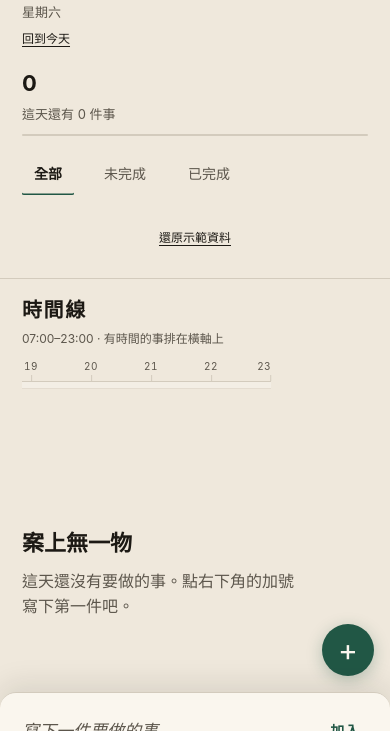
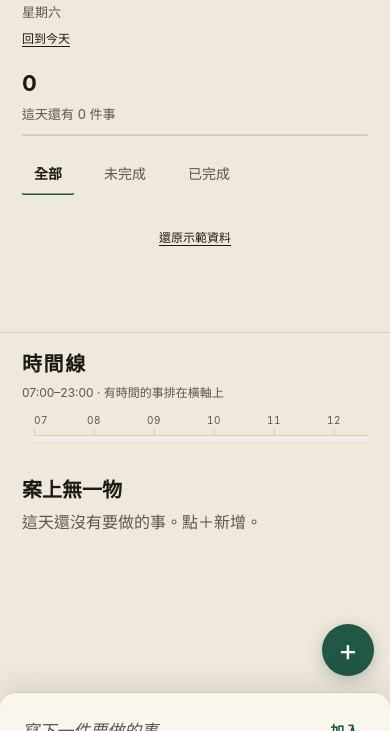
Before and after one commit to mushengyang26-creator/workbuddy-vocab, a plain HTML site: page workbench-v5/index.html in a window 390 px wide. Both pictures are taken after a click on the button "前一日". Shown: the part 152-883 px from the top of the page. After the commit the page ends 844 px from the top, so only its background shows below. Drawn offline with Linux system fonts and the light colour scheme.

Commit message:
Update workbench v5 with a third mobile-only revision. (#4)
Co-authored-by: Cursor Agent <cursoragent@cursor.com>
Co-authored-by: mushengyang26-creator <mushengyang26-creator@users.noreply.github.com>

```diff
--- a/workbench-v5/index.html
+++ b/workbench-v5/index.html
@@ -699,7 +699,35 @@
     .hint{display:none;}
     .actions{opacity:1;}
     .actions button{min-height:44px;min-width:44px;padding:10px 12px;box-sizing:border-box;}
-    .list, .empty{padding-left:22px;padding-right:80px;}
+    .list{padding-left:22px;padding-right:80px;}
+    .empty{padding:8px 80px 16px 22px;}
+    .empty strong{font-size:20px;margin-bottom:4px;}
+    .timeline.is-empty{min-height:0;}
+    .timeline.is-empty .timeline-plot{min-height:0;}
+    .timeline.is-empty .timeline-labels{min-height:0 !important;padding-top:0;}
+    .timeline.is-empty .timeline-empty{display:none;}
+    .item-note-row{align-items:flex-start;}
+    .item-note-row label{
+      display:flex;
+      align-items:flex-start;
+      flex:1;
+      min-width:0;
+      width:100%;
+    }
+    .item-note-row .note-input{
+      display:block;
+      flex:1;
+      width:100%;
+      max-width:100%;
+      min-width:0;
+      min-height:44px;
+      resize:none;
+      overflow:hidden;
+      white-space:pre-wrap;
+      overflow-wrap:anywhere;
+      word-break:break-word;
+      line-height:1.45;
+    }
     .check{
       width:22px;height:22px;
       padding:11px;
@@ -809,7 +837,7 @@
       <ul class="list" id="list"></ul>
       <div class="empty" id="empty" hidden>
         <strong>案上無一物</strong>
-        這天還沒有要做的事。<span class="empty-hint-desktop">從上面那一行寫下第一件吧。</span><span class="empty-hint-mobile">點右下角的加號寫下第一件吧。</span>
+        這天還沒有要做的事。<span class="empty-hint-desktop">從上面那一行寫下第一件吧。</span><span class="empty-hint-mobile">點＋新增。</span>
       </div>
     </main>
     <aside class="aside" aria-label="今日概況" id="aside">
@@ -1252,36 +1280,124 @@
         }else{
           scroller.scrollLeft = 0;
         }
+      }else{
+        scroller.scrollLeft = 0;
       }
     }
+    if(!events.length) root.classList.add("is-empty");
+    else root.classList.remove("is-empty");
     requestAnimationFrame(function(){ ensureLeftmostHourVisible(); });
   }
 
   function leftmostHourClip(){
+    return timelineEdgeClip();
+  }
+  function timelineEdgeClip(){
     var scroller = document.getElementById("timelineScroll");
-    if(!scroller) return {clipped:false};
+    if(!scroller) return {clipped:false, clipPx:0, items:[]};
     var sr = scroller.getBoundingClientRect();
-    var hit = null;
-    Array.prototype.forEach.call(scroller.querySelectorAll(".hour"), function(h){
-      var r = h.getBoundingClientRect();
-      if(r.right <= sr.left + 0.5 || r.left >= sr.right - 0.5) return;
-      if(!hit || r.left < hit.left) hit = {text:(h.textContent||"").trim(), left:r.left, right:r.right};
+    var items = [];
+    function collect(sel, kind){
+      Array.prototype.forEach.call(scroller.querySelectorAll(sel), function(el){
+        if(el.getAttribute && el.getAttribute("data-measure")) return;
+        if(getComputedStyle(el).visibility==="hidden") return;
+        var r = el.getBoundingClientRect();
+        if(r.right <= sr.left + 0.5 || r.left >= sr.right - 0.5) return;
+        var clipLeft = Math.max(0, sr.left - r.left);
+        var clipRight = Math.max(0, r.right - sr.right);
+        items.push({
+          kind: kind,
+          text: (el.textContent||"").replace(/\s+/g," ").trim(),
+          left: r.left, right: r.right,
+          clipLeft: clipLeft, clipRight: clipRight,
+          clipped: clipLeft > 0.5 || clipRight > 0.5
+        });
+      });
+    }
+    collect(".hour", "hour");
+    collect(".t-label", "label");
+    var maxLeft = 0, maxRight = 0;
+    var leftItem = null, rightItem = null;
+    items.forEach(function(x){
+      if(x.clipLeft > maxLeft){ maxLeft = x.clipLeft; leftItem = x; }
+      if(x.clipRight > maxRight){ maxRight = x.clipRight; rightItem = x; }
     });
-    if(!hit) return {clipped:false, scrollerLeft:sr.left};
-    var clipPx = Math.max(0, sr.left - hit.left);
-    return {clipped: clipPx > 0.5, clipPx:clipPx, text:hit.text, hourLeft:hit.left, scrollerLeft:sr.left};
+    return {
+      clipped: maxLeft > 0.5,
+      clipPx: maxLeft,
+      clipLeft: maxLeft,
+      clipRight: maxRight,
+      text: leftItem ? leftItem.text : (items[0] && items[0].text),
+      hourLeft: leftItem ? leftItem.left : undefined,
+      scrollerLeft: sr.left,
+      scrollerRight: sr.right,
+      items: items
+    };
   }
   function ensureLeftmostHourVisible(){
     var scroller = document.getElementById("timelineScroll");
     if(!scroller) return;
-    var info = leftmostHourClip();
-    if(info.clipped){
-      scroller.scrollLeft = Math.max(0, scroller.scrollLeft - Math.ceil(info.clipPx + 1));
-    }
-    return leftmostHourClip();
+    Array.prototype.forEach.call(scroller.querySelectorAll(".t-label"), function(el){ el.style.visibility = ""; });
+    var maxScroll = Math.max(0, scroller.scrollWidth - scroller.clientWidth);
+    var info = timelineEdgeClip();
+    var guard = 0;
+    while(guard++ < 16){
+      if(info.clipLeft > 0.5){
+        scroller.scrollLeft = Math.max(0, scroller.scrollLeft - Math.ceil(info.clipLeft + 1));
+        info = timelineEdgeClip();
+        continue;
+      }
+      if(info.clipRight > 0.5){
+        var prev = scroller.scrollLeft;
+        scroller.scrollLeft = Math.min(maxScroll, scroller.scrollLeft + Math.ceil(info.clipRight + 1));
+        var after = timelineEdgeClip();
+        if(after.clipLeft > 0.5){
+          var leftItems = after.items.slice().sort(function(a,b){ return a.left-b.left; });
+          var leftmost = leftItems[0];
+          scroller.scrollLeft = prev;
+          if(leftmost){
+            var sr = scroller.getBoundingClientRect();
+            var push = Math.ceil(leftmost.right - sr.left + 1);
+            scroller.scrollLeft = Math.min(maxScroll, prev + Math.max(push, 1));
+          }
+          after = timelineEdgeClip();
+          if(after.clipLeft > 0.5){
+            scroller.scrollLeft = prev;
+            after = timelineEdgeClip();
+            break;
+          }
+        }
+        if(scroller.scrollLeft === prev) break;
+        info = after;
+        continue;
+      }
+      break;
+    }
+    Array.prototype.forEach.call(scroller.querySelectorAll(".t-label"), function(el){
+      var sr = scroller.getBoundingClientRect();
+      var r = el.getBoundingClientRect();
+      var intersects = r.right > sr.left + 0.5 && r.left < sr.right - 0.5;
+      var clipped = intersects && (r.left < sr.left - 0.5 || r.right > sr.right + 0.5);
+      el.style.visibility = clipped ? "hidden" : "";
+    });
+    return timelineEdgeClip();
   }
   window.__wbLeftmostHourClip = leftmostHourClip;
+  window.__wbTimelineEdgeClip = timelineEdgeClip;
   window.__wbEnsureLeftmostHour = ensureLeftmostHourVisible;
+
+  function autosizeNote(el){
+    if(!el || el.tagName !== "TEXTAREA") return;
+    el.style.height = "auto";
+    el.style.height = Math.max(44, el.scrollHeight) + "px";
+  }
+  function autosizeNotes(){
+    if(!isMobile()) return;
+    Array.prototype.forEach.call(document.querySelectorAll(".item-note-row textarea.note-input"), autosizeNote);
+    requestAnimationFrame(function(){
+      Array.prototype.forEach.call(document.querySelectorAll(".item-note-row textarea.note-input"), autosizeNote);
+    });
+  }
 
   function renderList(){
     var items = getItems();
@@ -1302,7 +1418,7 @@
       empty.hidden = false;
       if(filter==="done") empty.innerHTML = "<strong>還沒有劃掉的事</strong>完成一項之後，會出現在這裡。";
       else if(filter==="open") empty.innerHTML = "<strong>都做完了</strong>未完成的清單是空的。";
-      else empty.innerHTML = "<strong>案上無一物</strong>這天還沒有要做的事。<span class=\"empty-hint-desktop\">從上面那一行寫下第一件吧。</span><span class=\"empty-hint-mobile\">點右下角的加號寫下第一件吧。</span>";
+      else empty.innerHTML = "<strong>案上無一物</strong>這天還沒有要做的事。<span class=\"empty-hint-desktop\">從上面那一行寫下第一件吧。</span><span class=\"empty-hint-mobile\">點＋新增。</span>";
       return;
     }
     empty.hidden = true;
@@ -1318,7 +1434,11 @@
         "</button>" +
         "<div class='body'>" +
           '<input class="title" value="'+escapeHtml(t.title)+'" maxlength="200" aria-label="編輯待辦" />' +
-          '<div class="item-note-row"><label>備註 <input class="note-input" maxlength="200" placeholder="選填" aria-label="備註" value="'+escapeHtml(t.note||"")+'" /></label></div>' +
+          '<div class="item-note-row"><label>備註 '+
+            (isMobile()
+              ? '<textarea class="note-input" rows="1" maxlength="200" placeholder="選填" aria-label="備註">'+escapeHtml(t.note||"")+'</textarea>'
+              : '<input class="note-input" maxlength="200" placeholder="選填" aria-label="備註" value="'+escapeHtml(t.note||"")+'" />')+
+            '</label></div>' +
           '<div class="item-time">'+
             '<label>開始 <input class="time-input time-start" inputmode="numeric" placeholder="HH:MM" maxlength="5" spellcheck="false" aria-label="開始時間，24 小時制" value="'+escapeHtml(t.start||"")+'" /></label>'+
             '<label>結束 <input class="time-input time-end" inputmode="numeric" placeholder="HH:MM" maxlength="5" spellcheck="false" aria-label="結束時間，24 小時制" value="'+escapeHtml(t.end||"")+'" /></label>'+
@@ -1351,6 +1471,7 @@
     fmtDate();
     renderTimeline();
     renderList();
+    autosizeNotes();
     placeToast();
   }
 
@@ -1443,6 +1564,9 @@
     if(changed) e.preventDefault();
   });
 
+  document.getElementById("list").addEventListener("input", function(e){
+    if(e.target.classList.contains("note-input")) autosizeNote(e.target);
+  });
   document.getElementById("list").addEventListener("blur", function(e){
     if(e.target.classList.contains("time-input")) normalizeTimeField(e.target);
   }, true);
```
